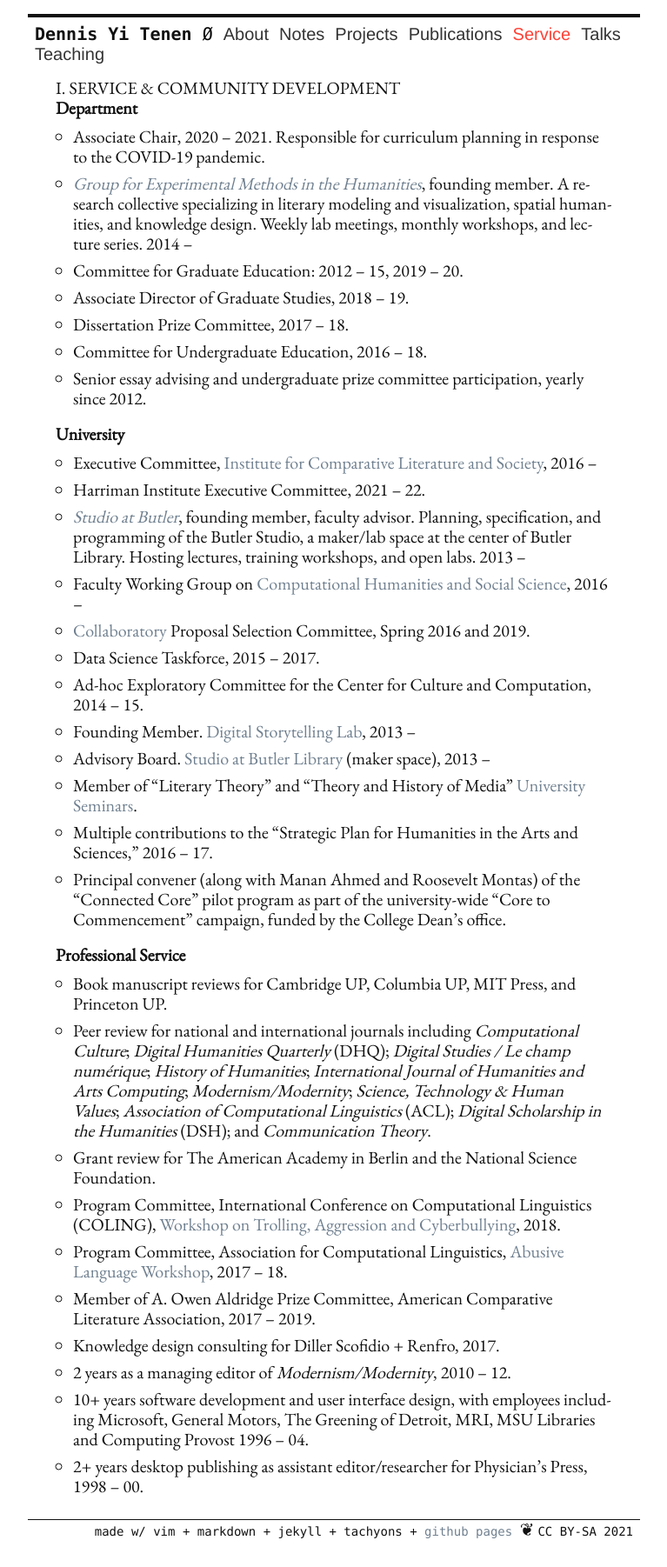
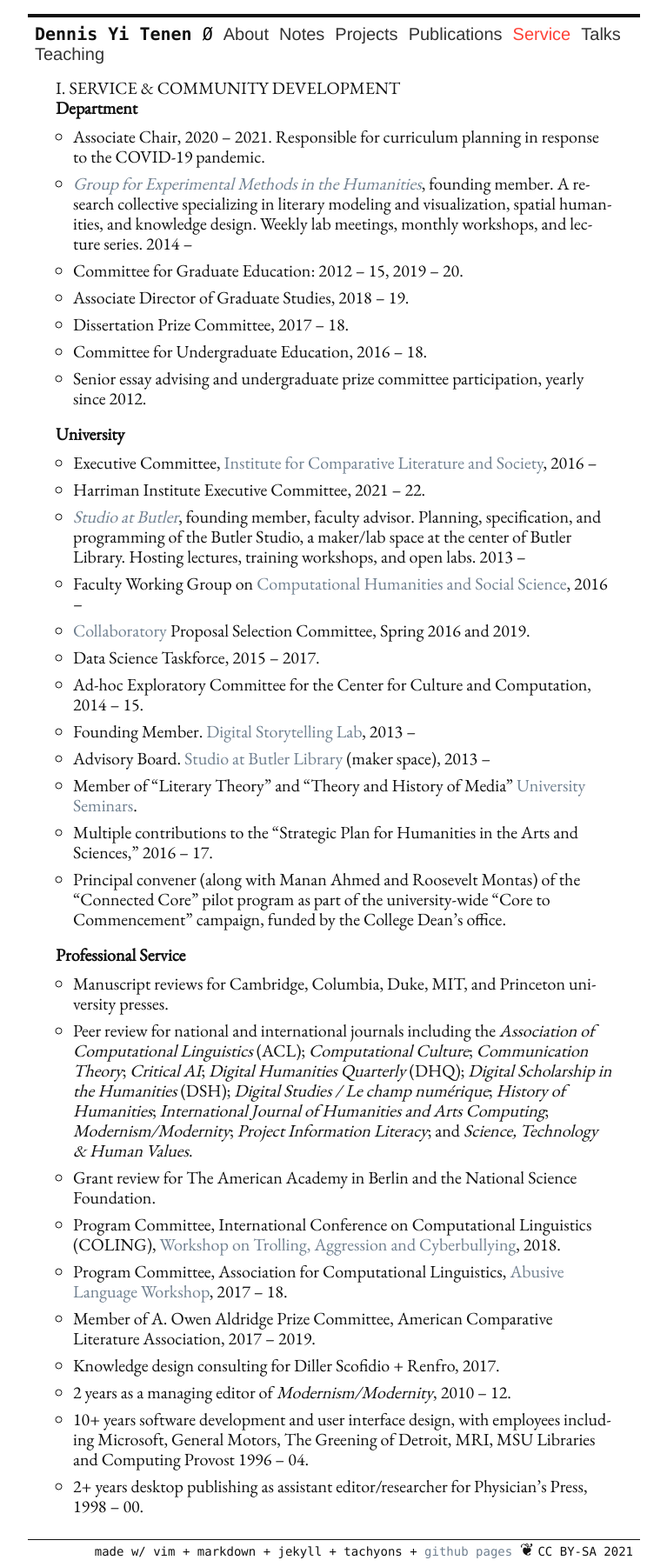
Before and after one commit to denten/denten.github.io, a Jekyll site: the page built from _pages/service.md, in a window 1280 px wide. Shown: the whole page at 87% size, without its empty margins (256-1023 px from the left). Built offline with Jekyll 4.4.1, drawn with Linux system fonts in a browser that asks for light colours; before the commit the page ends 1779 px from its top, so only the background shows below that.

Commit message:
update service

```diff
--- a/_includes/CV/07-service.md
+++ b/_includes/CV/07-service.md
@@ -39,12 +39,13 @@ COVID-19 pandemic.
 
 #### Professional Service
 
-- Book manuscript reviews for Cambridge UP, Columbia UP, MIT Press, and Princeton UP.
-- Peer review for national and international journals including *Computational Culture*;
-  *Digital Humanities Quarterly* (DHQ); *Digital Studies / Le champ numérique*; *History of
-Humanities*; *International Journal of Humanities and Arts Computing*; *Modernism/Modernity*;
-*Science, Technology & Human Values*; *Association of Computational Linguistics* (ACL);
-*Digital Scholarship in the Humanities* (DSH); and *Communication Theory*.
+- Manuscript reviews for Cambridge, Columbia, Duke, MIT, and Princeton university presses.
+- Peer review for national and international journals including the *Association of
+  Computational Linguistics* (ACL); *Computational Culture*; *Communication Theory*; *Critical
+AI*; *Digital Humanities Quarterly* (DHQ); *Digital Scholarship in the Humanities* (DSH);
+*Digital Studies / Le champ numérique*; *History of Humanities*; *International Journal of
+Humanities and Arts Computing*; *Modernism/Modernity*; *Project Information Literacy*; and
+*Science, Technology & Human Values*.
 - Grant review for The American Academy in Berlin and the National Science Foundation.
 - Program Committee, International Conference on Computational Linguistics (COLING), [Workshop
   on Trolling, Aggression and Cyberbullying](http://aclweb.org/anthology/W18-4400), 2018.
```
